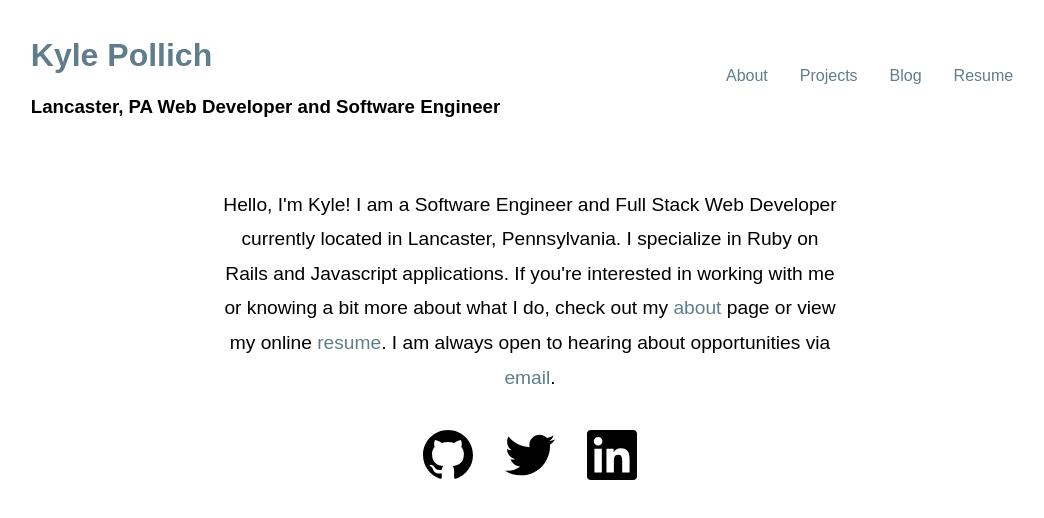
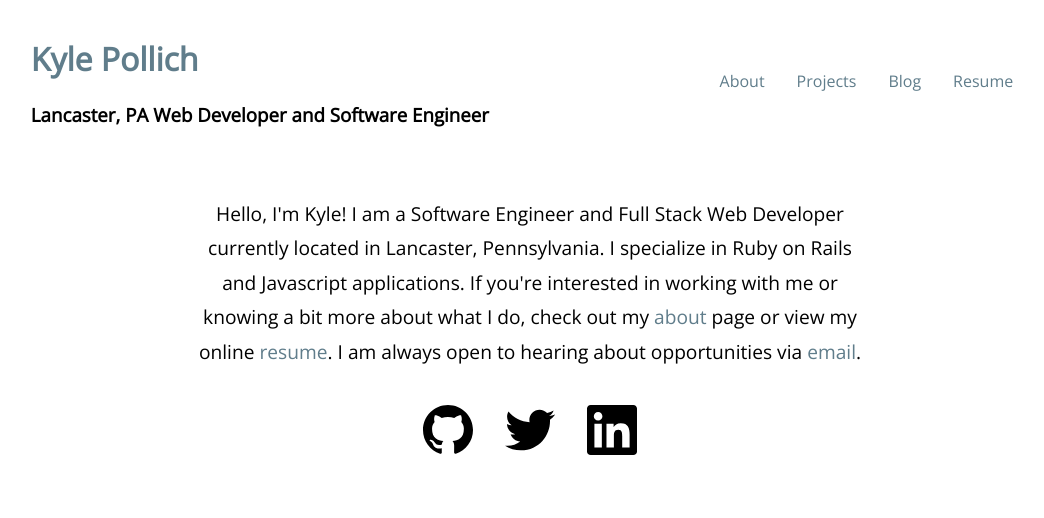
Before and after one commit to kpollich/contentful-blog, a React app: page / in a window 1280 px wide. Shown: the whole page, without its empty margins (110-1154 px from the left). Built offline with nearby package versions, Linux system fonts and the light colour scheme.

Commit message:
Inline SVG's + add hover style. Misc style tweaks.

```diff
--- a/public/index.html
+++ b/public/index.html
@@ -11,6 +11,8 @@
     -->
   <link rel="manifest" href="%PUBLIC_URL%/manifest.json">
   <link rel="shortcut icon" href="%PUBLIC_URL%/favicon.ico">
+
+  <link href="https://fonts.googleapis.com/css?family=Open+Sans" rel="stylesheet">
   <!--
       Notice the use of %PUBLIC_URL% in the tags above.
       It will be replaced with the URL of the `public` folder during the build.
@@ -20,10 +22,6 @@
       work correctly both with client-side routing and a non-root public URL.
       Learn how to configure a non-root public URL by running `npm run build`.
     -->
-
-  <!-- Material Design Lite theme from Google -->
-  <link rel="stylesheet" href="https://fonts.googleapis.com/icon?family=Material+Icons">
-  <!--<link rel="stylesheet" href="https://code.getmdl.io/1.3.0/material.blue_grey-indigo.min.css" />-->
 
   <title>Kyle Pollich - Lancaster, PA Web Developer</title>
 </head>
--- a/src/components/Home/Home.css
+++ b/src/components/Home/Home.css
@@ -1,6 +1,6 @@
 .home-blurb {
   font-size: 1.2em;
-  width: 60%;
+  width: 65%;
   text-align: center;
   line-height: 1.8em;
 }
@@ -8,4 +8,9 @@
 .icon-link {
   height: 50px;
   margin: 1em;
+  transition: fill .2s;
 }
+
+.icon-link:hover {
+  fill: #607D8B;
+}
--- a/src/components/Home/index.js
+++ b/src/components/Home/index.js
@@ -18,9 +18,15 @@ class Home extends Component {
             Rails and Javascript applications. If you're interested in working
             with me or knowing a bit more about what I do, check out my{" "}
             <Link to="/about">about</Link> page
-            or view my online <Link to="/resume">resume</Link>. I am always open
+            or view my online{" "}
+            <Link to="/resume">
+              resume
+            </Link>. I am always open
             to hearing about
-            opportunities via <a href="mailto:kpollich1@gmail.com">email</a>.
+            opportunities via{" "}
+            <a href="mailto:kpollich1@gmail.com">
+              email
+            </a>.
           </p>
         </div>
 
@@ -31,11 +37,17 @@ class Home extends Component {
               target="_blank"
               rel="noopener noreferrer"
             >
-              <img
-                src="/icons/github.svg"
+              <svg
+                viewBox="0 0 16 16"
+                xmlns="http://www.w3.org/2000/svg"
+                fillRule="evenodd"
+                clipRule="evenodd"
+                strokeLinejoin="round"
+                strokeMiterlimit="1.414"
                 className="icon-link"
-                alt="GitHub Icon"
-              />
+              >
+                <path d="M8 0C3.58 0 0 3.582 0 8c0 3.535 2.292 6.533 5.47 7.59.4.075.547-.172.547-.385 0-.19-.007-.693-.01-1.36-2.226.483-2.695-1.073-2.695-1.073-.364-.924-.89-1.17-.89-1.17-.725-.496.056-.486.056-.486.803.056 1.225.824 1.225.824.714 1.223 1.873.87 2.33.665.072-.517.278-.87.507-1.07-1.777-.2-3.644-.888-3.644-3.953 0-.873.31-1.587.823-2.147-.09-.202-.36-1.015.07-2.117 0 0 .67-.215 2.2.82.64-.178 1.32-.266 2-.27.68.004 1.36.092 2 .27 1.52-1.035 2.19-.82 2.19-.82.43 1.102.16 1.915.08 2.117.51.56.82 1.274.82 2.147 0 3.073-1.87 3.75-3.65 3.947.28.24.54.73.54 1.48 0 1.07-.01 1.93-.01 2.19 0 .21.14.46.55.38C13.71 14.53 16 11.53 16 8c0-4.418-3.582-8-8-8" />
+              </svg>
             </a>
 
             <a
@@ -43,11 +55,20 @@ class Home extends Component {
               target="_blank"
               rel="noopener noreferrer"
             >
-              <img
-                src="/icons/twitter.svg"
+              <svg
+                viewBox="0 0 16 16"
+                xmlns="http://www.w3.org/2000/svg"
+                fillRule="evenodd"
+                clipRule="evenodd"
+                strokeLinejoin="round"
+                strokeMiterlimit="1.414"
                 className="icon-link"
-                alt="Twitter Icon"
-              />
+              >
+                <path
+                  d="M16 3.038c-.59.26-1.22.437-1.885.517.677-.407 1.198-1.05 1.443-1.816-.634.37-1.337.64-2.085.79-.598-.64-1.45-1.04-2.396-1.04-1.812 0-3.282 1.47-3.282 3.28 0 .26.03.51.085.75-2.728-.13-5.147-1.44-6.766-3.42C.83 2.58.67 3.14.67 3.75c0 1.14.58 2.143 1.46 2.732-.538-.017-1.045-.165-1.487-.41v.04c0 1.59 1.13 2.918 2.633 3.22-.276.074-.566.114-.865.114-.21 0-.41-.02-.61-.058.42 1.304 1.63 2.253 3.07 2.28-1.12.88-2.54 1.404-4.07 1.404-.26 0-.52-.015-.78-.045 1.46.93 3.18 1.474 5.04 1.474 6.04 0 9.34-5 9.34-9.33 0-.14 0-.28-.01-.42.64-.46 1.2-1.04 1.64-1.7z"
+                  fillRule="nonzero"
+                />
+              </svg>
             </a>
 
             <a
@@ -55,11 +76,20 @@ class Home extends Component {
               target="_blank"
               rel="noopener noreferrer"
             >
-              <img
-                src="/icons/linkedin.svg"
+              <svg
+                viewBox="0 0 16 16"
+                xmlns="http://www.w3.org/2000/svg"
+                fillRule="evenodd"
+                clipRule="evenodd"
+                strokeLinejoin="round"
+                strokeMiterlimit="1.414"
                 className="icon-link"
-                alt="LinkedIn Icon"
-              />
+              >
+                <path
+                  d="M13.632 13.635h-2.37V9.922c0-.886-.018-2.025-1.234-2.025-1.235 0-1.424.964-1.424 1.96v3.778h-2.37V6H8.51v1.04h.03c.318-.6 1.092-1.233 2.247-1.233 2.4 0 2.845 1.58 2.845 3.637v4.188zM3.558 4.955c-.762 0-1.376-.617-1.376-1.377 0-.758.614-1.375 1.376-1.375.76 0 1.376.617 1.376 1.375 0 .76-.617 1.377-1.376 1.377zm1.188 8.68H2.37V6h2.376v7.635zM14.816 0H1.18C.528 0 0 .516 0 1.153v13.694C0 15.484.528 16 1.18 16h13.635c.652 0 1.185-.516 1.185-1.153V1.153C16 .516 15.467 0 14.815 0z"
+                  fillRule="nonzero"
+                />
+              </svg>
             </a>
           </div>
         </div>
--- a/src/index.css
+++ b/src/index.css
@@ -1,7 +1,7 @@
 body {
   margin: 0;
   padding: 0;
-  font-family: sans-serif;
+  font-family: 'Open Sans', sans-serif;
 }
 
 #root > [data-reactroot] {
```
Also changed, not shown: public/icons/github.svg (deleted), public/icons/linkedin.svg (deleted), public/icons/twitter.svg (deleted).
